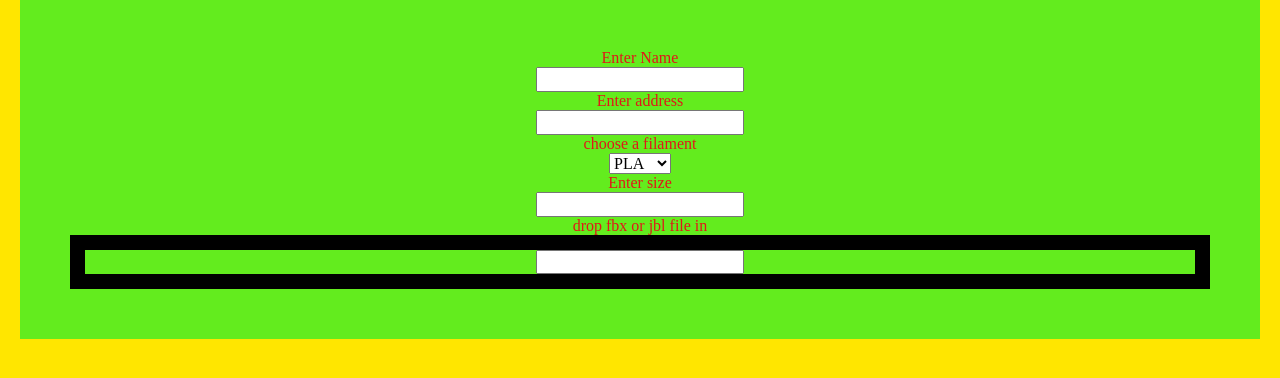
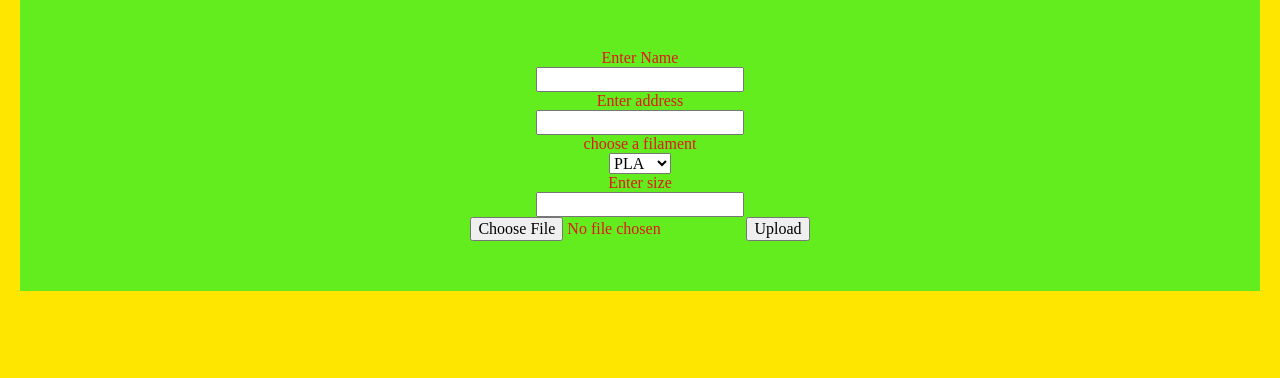
Before and after one commit to ketchuponriceenjoyer/DTS-project-3D-printer-service-repo, a Flask app: page /Session in a window 1280 px wide. Shown: the part 235-613 px from the top of the page. Run offline with Flask 3, Linux system fonts and the light colour scheme.

Commit message:
Version 1.3
add more small details nothing much

```diff
--- a/static/css.css
+++ b/static/css.css
@@ -41,7 +41,7 @@ body2 {
 .model_container {
     text-align: center;
     width: 100px:
-    length: 100px:
+    length: 300px:
     background-color: rgb(255, 255, 255);
     border: 15px solid #000000;
 }
--- a/templates/Base.html
+++ b/templates/Base.html
@@ -16,7 +16,5 @@
             {% block main %}
             {% endblock %}
         </main>
-
     </body>
-
 </html>
--- a/templates/Session.html
+++ b/templates/Session.html
@@ -15,8 +15,10 @@
         </nav>
     </body>
 
+
+
     <body2>
-        <form class="myform" method="post">
+        <form class="myform" method="post" action="/upload" enctype="multipart/form-data">
             <div class="sessionbox">
                 <div class="form-label"> Enter Name </div>
                 <div class = "form-element "> <input type="text" required ></div>
@@ -36,10 +38,9 @@
                 </div>
                 <div class="form-label"> Enter size </div>
                 <div class = "form-element "> <input type="text" required ></div>
-                <div class="form-label"> drop fbx or jbl file in </div>
-                <div class = "model_container">  <input type="text" required >  </div>
+                <input type="file" name="fbx_file" accept = ".fbx" rows="5" cols="50">
+                <input type="submit" value= "Upload">
+
             </div>
-
-
     </body2>
-{% endblock %}
+{% endblock %}  1
```
